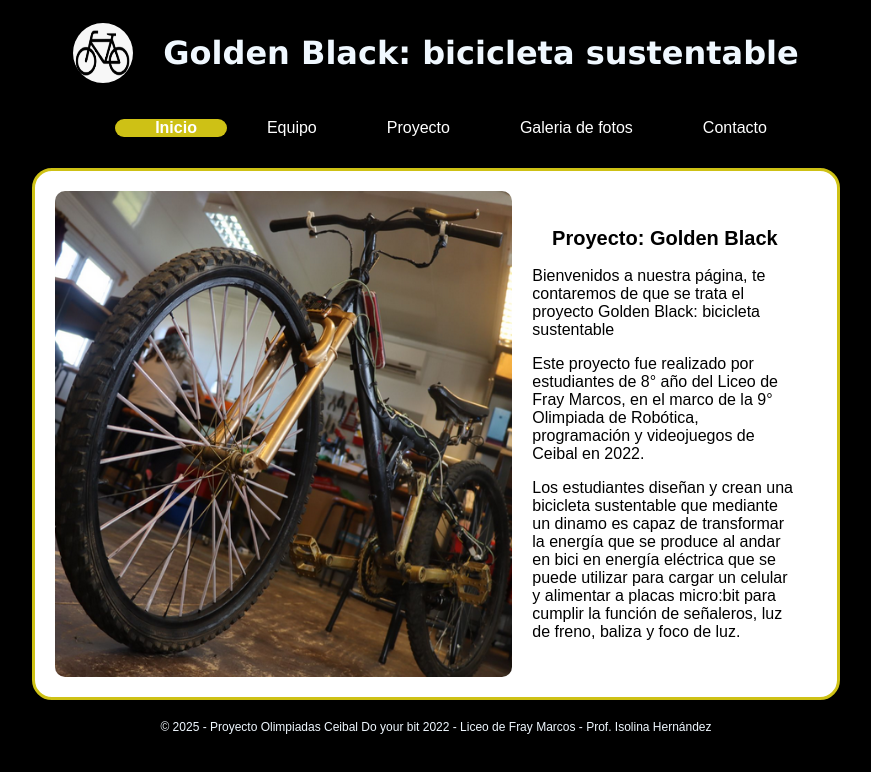
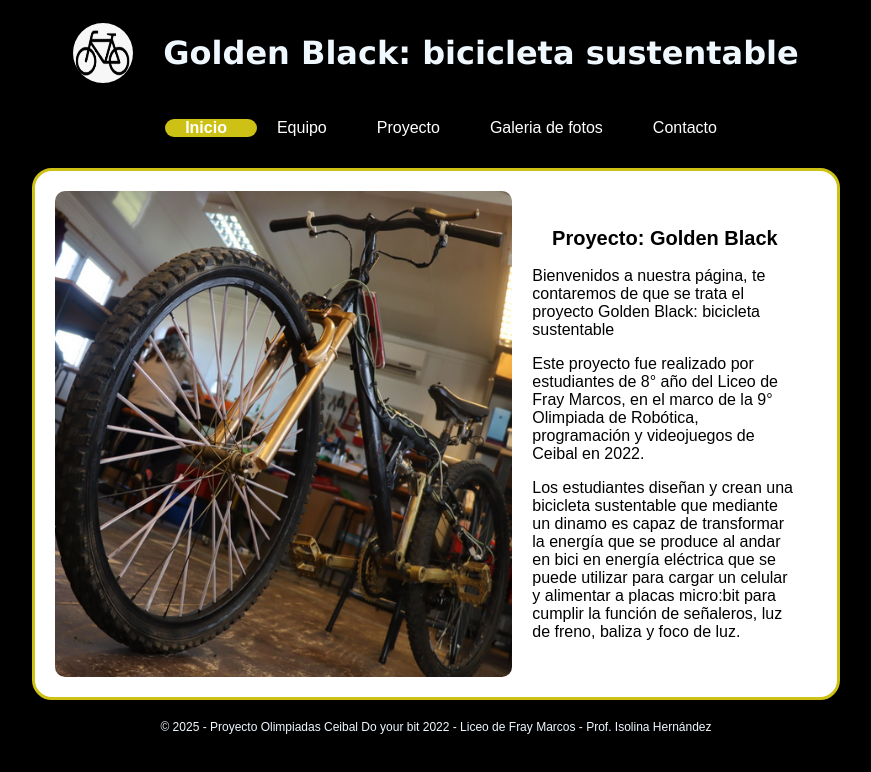
Before and after one commit to Isolina78/proyecto_Golden_Black, a plain HTML site: page index.html in a window 1280 px wide. Shown: the whole page, without its empty margins (204-1075 px from the left). Drawn offline with Linux system fonts and the light colour scheme.

Commit message:
Update styles.css

```diff
--- a/styles.css
+++ b/styles.css
@@ -53,7 +53,7 @@ header {
      color: white; /*Color de la fuente, blando*/
      text-align: center; /*Centra el texto horizontalmente */
      margin-right: 30px; /*Espacio externo de la derecha */
-     margin-left: 40px;/*Espacio externo a la izquierda*/
+     margin-left: 20px;/*Espacio externo a la izquierda*/
      display: block;/*El elemento ocupara todo el espacio del contenedor y empezara una nueva línea*/
 }
 
```
